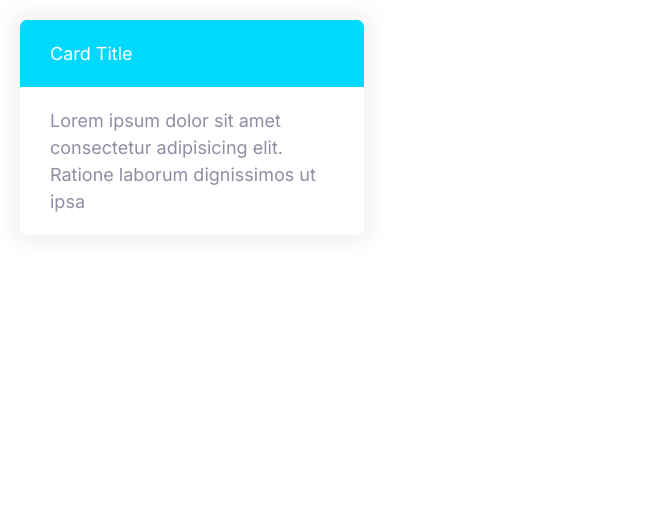
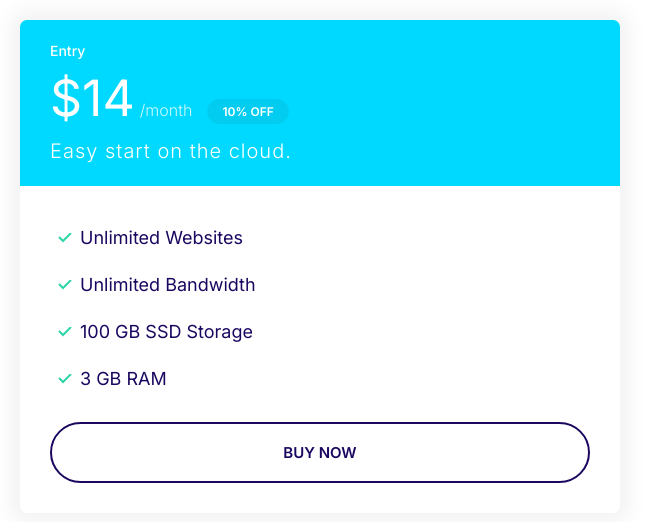
Before and after one commit to SomDhen/demify, a plain HTML site: page index.html in a window 1280 px wide. Shown: the whole page, without its empty margins (0-663 px from the left). Drawn offline with Linux system fonts and the light colour scheme.

Commit message:
Build the plan component.

```diff
--- a/css/styles.css
+++ b/css/styles.css
@@ -122,6 +122,7 @@ a {
 
 .badge--small {
   font-size: 1.6rem;
+  padding: 0.5rem 1.5rem;
 }
 
 @media screen and (min-width: 1024px) {
@@ -307,3 +308,52 @@ a {
   background: var(--color-secondary);
   color: #fff;
 }
+
+.card--secondary .badge--secondary {
+  background: #02cdf1;
+}
+
+/* Plans */
+
+.plan__name {
+  color: #fff;
+  margin: 0;
+  font-weight: 500;
+  font-size: 2.4rem;
+}
+
+.plan__price {
+  font-size: 6rem;
+}
+
+.plan__billing-cycle {
+  font-size: 2.4rem;
+  font-weight: 300;
+  opacity: 0.8;
+  margin-right: 1rem;
+}
+
+.plan__description {
+  font-size: 2rem;
+  font-weight: 300;
+  letter-spacing: 1px;
+  display: block;
+}
+
+.plan .list__item {
+  margin-bottom: 2rem;
+}
+
+@media screen and (min-width: 1024px) {
+  .plan__name {
+    font-size: 1.4rem;
+  }
+
+  .plan__price {
+    font-size: 5rem;
+  }
+
+  .plan__billing-cycle {
+    font-size: 1.6rem;
+  }
+}
--- a/index.html
+++ b/index.html
@@ -18,12 +18,25 @@
     <link rel="stylesheet" href="css/styles.css" />
   </head>
   <body>
-    <div style="width: 30%; padding: 2rem">
-      <div class="card card--secondary">
-        <header class="card__header">Card Title</header>
-        <div class="card__body">
-          Lorem ipsum dolor sit amet consectetur adipisicing elit. Ratione
-          laborum dignissimos ut ipsa
+    <div style="width: 50%; padding: 2rem">
+      <div class="plan">
+        <div class="card card--secondary">
+          <header class="card__header">
+            <h3 class="plan__name">Entry</h3>
+            <span class="plan__price">$14</span>
+            <span class="plan__billing-cycle">/month</span>
+            <span class="badge badge--secondary badge--small">10% OFF</span>
+            <span class="plan__description">Easy start on the cloud.</span>
+          </header>
+          <div class="card__body">
+            <ul class="list list--tick">
+              <li class="list__item">Unlimited Websites</li>
+              <li class="list__item">Unlimited Bandwidth</li>
+              <li class="list__item">100 GB SSD Storage</li>
+              <li class="list__item">3 GB RAM</li>
+            </ul>
+            <button class="btn btn--outline btn--block">Buy Now</button>
+          </div>
         </div>
       </div>
     </div>
```
Also changed, not shown: components/plans.html (added, +22 -0 lines).
